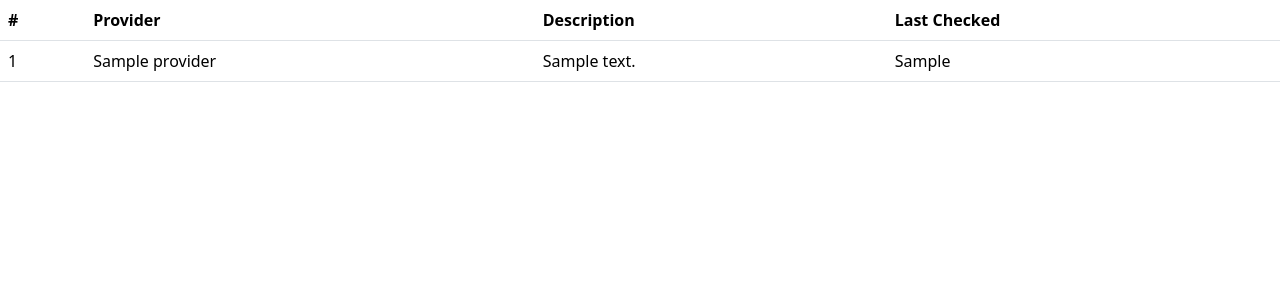
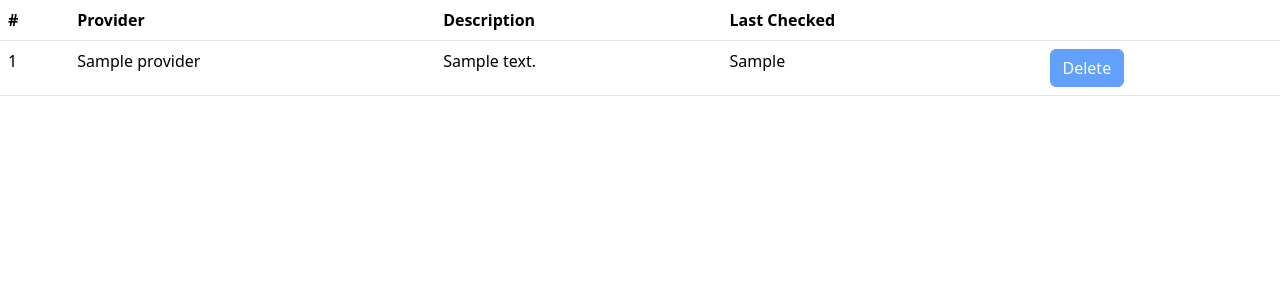
Before and after one commit to bentastic27/package-tracker, a Flask app: template templates/index.html in a window 1280 px wide. Shown: the part 40-340 px from the top of the page. Run offline with Flask 3, Linux system fonts and the light colour scheme; the template is opened without the code that fills it: most values are stand-ins (such as "Sample title", 1, 10 or a date in 2020); some libraries are stand-ins or nearby versions.

Commit message:
able to delete

```diff
--- a/app.py
+++ b/app.py
@@ -35,7 +35,7 @@ def valkey_add_tracking(tracking_id: str, provider: str, description: str):
 
 def valkey_delete_tracking(tracking_id: str):
   r = valkey_get_connection(host='127.0.0.1', port=6379)
-  r.delete('tracking_id')
+  r.delete(tracking_id)
   r.quit()
 
 
@@ -69,7 +69,7 @@ def add():
 
   return render_template('add.html', form=form)
 
-@app.route('/delete/<trackingid>')
-def delete(trackingid=None):
-  valkey_delete_tracking(tracking_id=trackingid)
+@app.route('/delete/<tracking_id>')
+def delete(tracking_id=None):
+  valkey_delete_tracking(tracking_id=tracking_id)
   return redirect('/', 302)
--- a/templates/index.html
+++ b/templates/index.html
@@ -7,6 +7,7 @@
       <th scope="col">Provider</th>
       <th scope="col">Description</th>
       <th scope="col">Last Checked</th>
+      <th scope="col"></th>
     </tr>
   </thead>
   <tbody>
@@ -16,6 +17,7 @@
       <td>{{ tracking['provider'] }}</td>
       <td>{{ tracking['description'] }}</td>
       <td>{{ tracking['last_checked'] }}</td>
+      <td><a href="/delete/{{ tracking['id'] }}"><button type="button" class="btn btn-primary" disabled>Delete</button></a></td>
     </tr>
     {% endfor %}
   </tbody>
```
